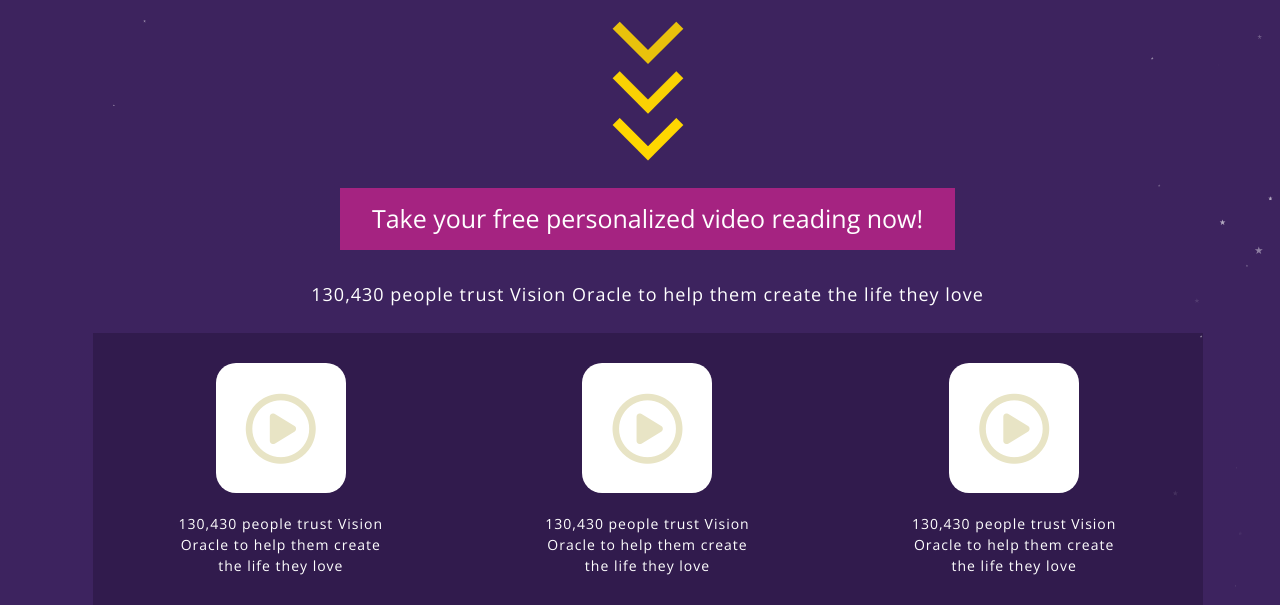
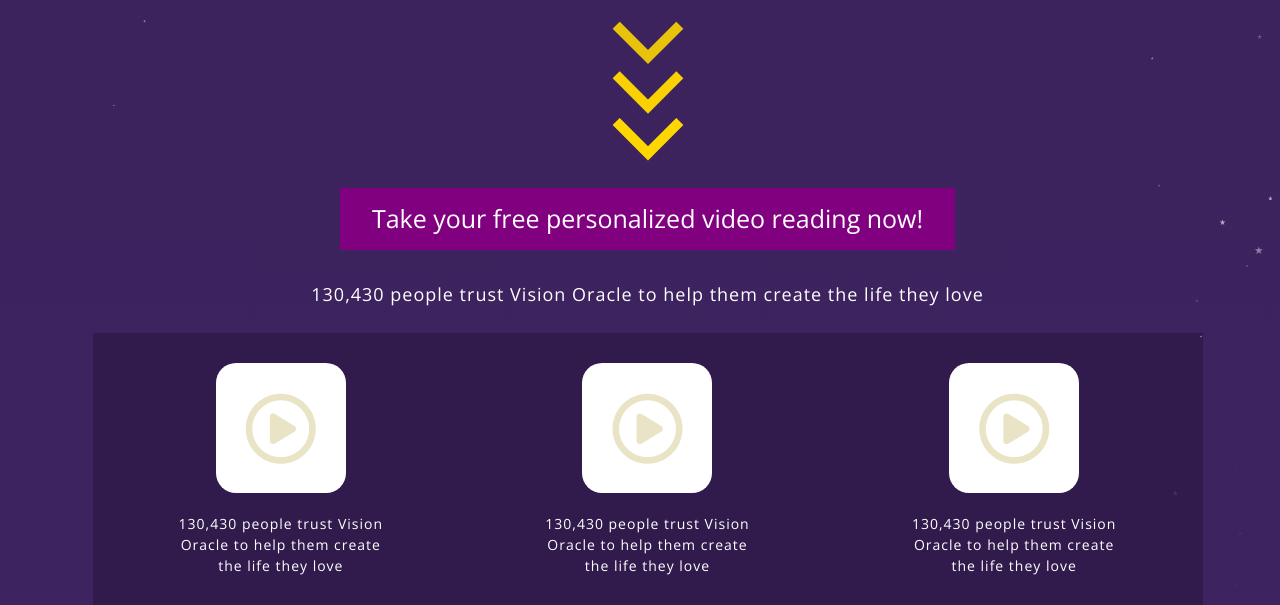
Before and after one commit to vivek123-devel/visioncare, a PHP site: page /blinking-star.html in a window 1280 px wide. Shown: the part 1623-2228 px from the top of the page. Run offline with PHP 8.4, Linux system fonts and the light colour scheme; some libraries are stand-ins or nearby versions.

Commit message:
Update custom.css

```diff
--- a/css/custom.css
+++ b/css/custom.css
@@ -1214,18 +1214,18 @@ ul.cards-split.transition li.card.card-36 {
     padding-bottom: 150px;
 }
 .videosection button {
-  background-color: #a52381;
+  background-color: #800080;
   border: 0 solid;
   box-shadow: inset 0 0 20px rgba(255, 255, 255, 0);
   outline: 1px solid;
-  outline-color:#a52381;
+  outline-color:#800080;
   outline-offset: 0px;
   text-shadow: none;
   transition: all 1250ms cubic-bezier(0.19, 1, 0.22, 1);
   padding: 10px 30px;
   color: #fff;
   font-size: 25px;
-  border: 1px solid #a52381;
+  border: 1px solid #800080;
 }
 
 .videosection button:hover { border: 1px solid;
```
